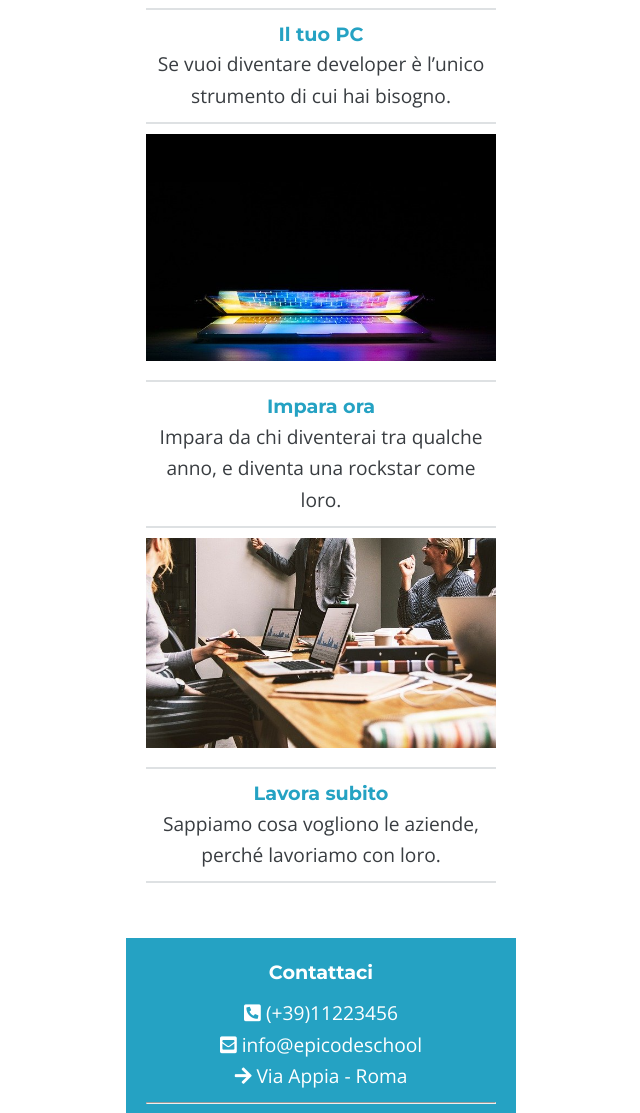
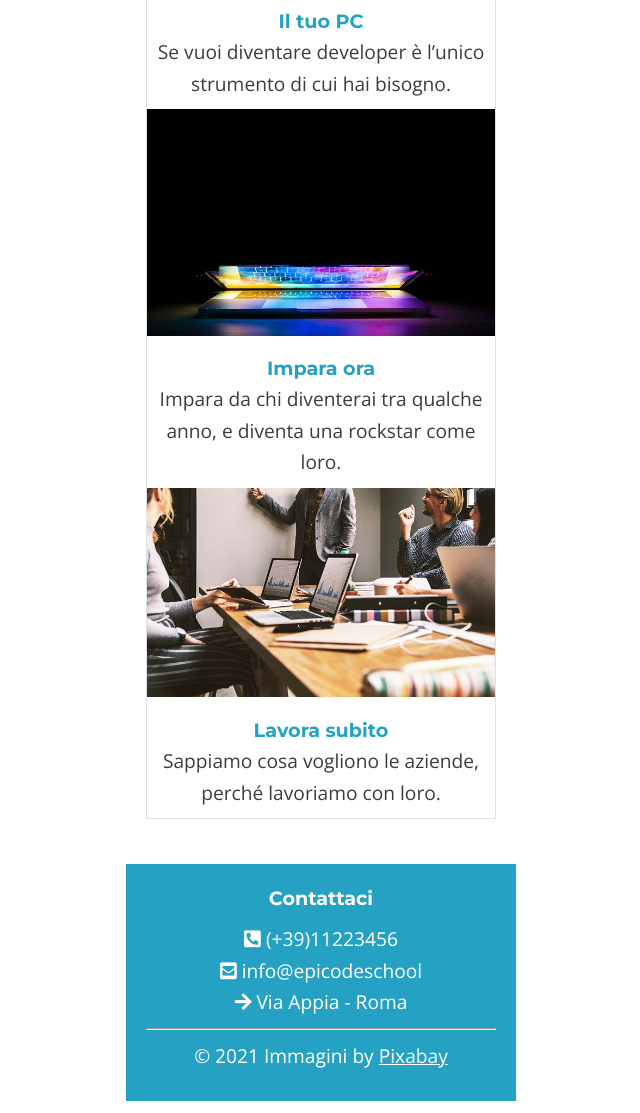
Before and after one commit to JessIaco/Progetto-Settimana-1, a plain HTML site: page index.html in a window 1280 px wide. Shown: the part 1840-2953 px from the top of the page, without its empty margins (319-959 px from the left). Drawn offline with nearby package versions, Linux system fonts and the light colour scheme.

Commit message:
esercizioaggiornato

```diff
--- a/css/style.css
+++ b/css/style.css
@@ -106,7 +106,7 @@ em { font-style: italic; }
     width: 100%;
 }
 
-.terzobox p {
+aside {
     border: 1px solid #dee1e3;
 
 }
--- a/index.html
+++ b/index.html
@@ -45,7 +45,7 @@
     CEO, Epicode</div>
 
 <div class="terzobox">
-    <img src="img/foto1.jpg">
+    <aside> <img src="img/foto1.jpg">
     <p><h2>Il tuo PC</h2>
     Se vuoi diventare developer è l’unico strumento di cui hai bisogno.</p>
 
@@ -55,7 +55,7 @@ Impara da chi diventerai tra qualche anno, e diventa una rockstar come loro.</p>
 
 <img src="img/foto3.jpg">
 <p><h2>Lavora subito</h2>
-Sappiamo cosa vogliono le aziende, perché lavoriamo con loro.</p>
+Sappiamo cosa vogliono le aziende, perché lavoriamo con loro.</p></aside>
 
 </main> </div>
 
```
